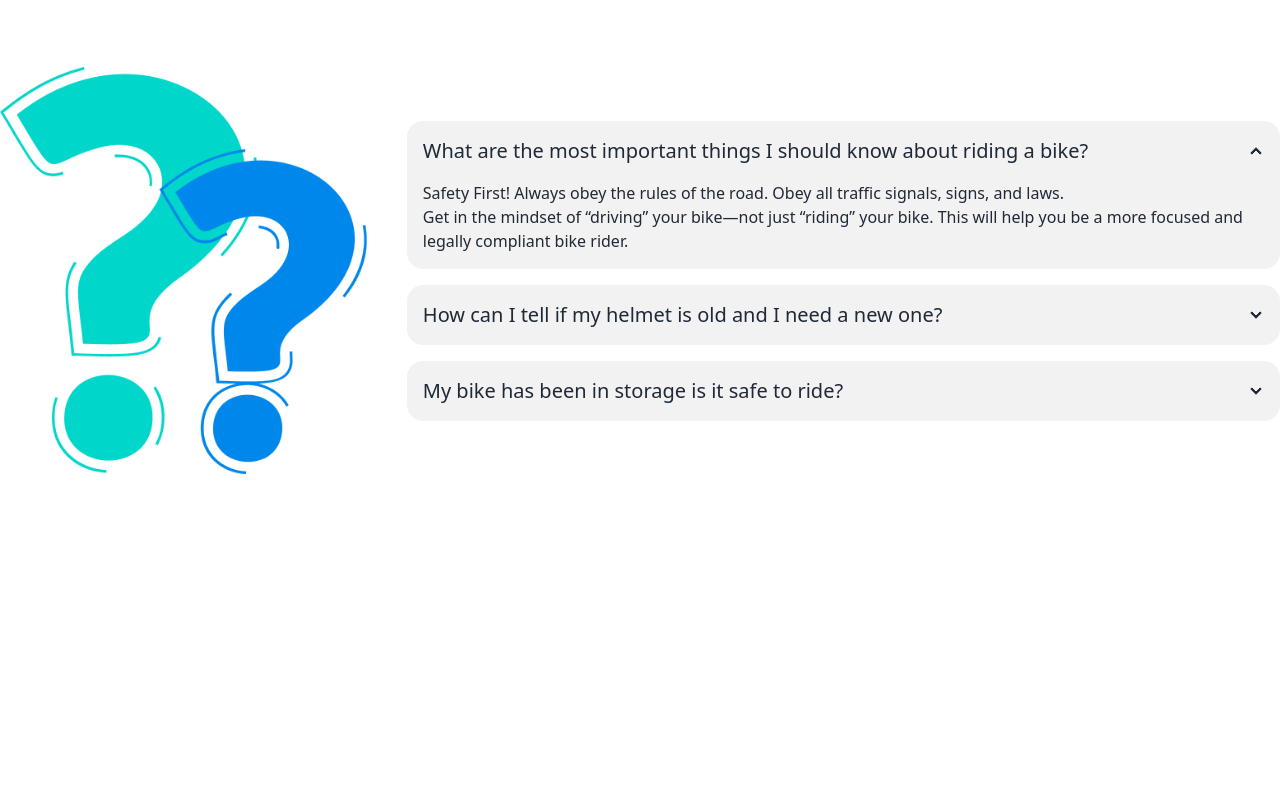
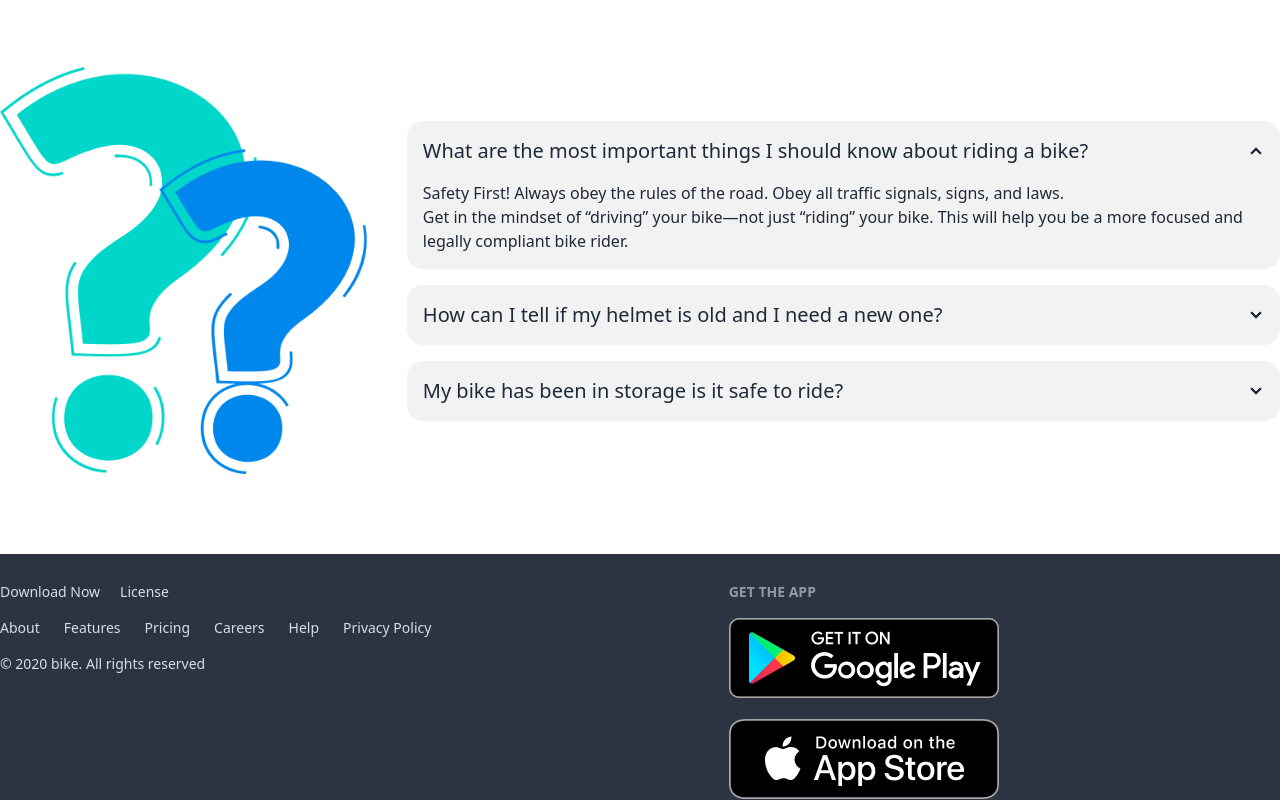
Before and after one commit to B4t33n/biker-zone, a plain HTML site: page index.html in a window 1280 px wide. Shown: the part 2870-3670 px from the top of the page. Before the commit the page ends 3344 px from the top, so only its background shows below. Drawn offline with nearby package versions, Linux system fonts and the light colour scheme.

Commit message:
added footer section

```diff
--- a/index.html
+++ b/index.html
@@ -360,6 +360,35 @@
     </main>
 
     <!-- footer section -->
+    <footer class="footer bg-neutral text-neutral-content mt-20 w-full">
+      <aside class="space-y-2 mt-7">
+       <ul class="flex flex-wrap gap-5">
+        <li>Download Now</li>
+        <li>License</li>
+       </ul>
 
+       <ul class="flex flex-wrap gap-6">
+        <li>About</li>
+        <li>Features</li>
+        <li>Pricing</li>
+        <li>Careers</li>
+        <li>Help</li>
+        <li>Privacy Policy</li>
+       </ul>
+       <p>© 2020 bike. All rights reserved</p>
+      </aside>
+
+      <nav class="mt-7">
+        <h6 class="footer-title">Get the App</h6>
+        <div class="grid gap-5">
+          <a>
+            <img src="images/others/android.png" alt="">
+          </a>
+          <a>
+            <img src="images/others/ios.png" alt="">
+          </a>
+        </div>
+      </nav>
+    </footer>
   </body>
 </html>
```
